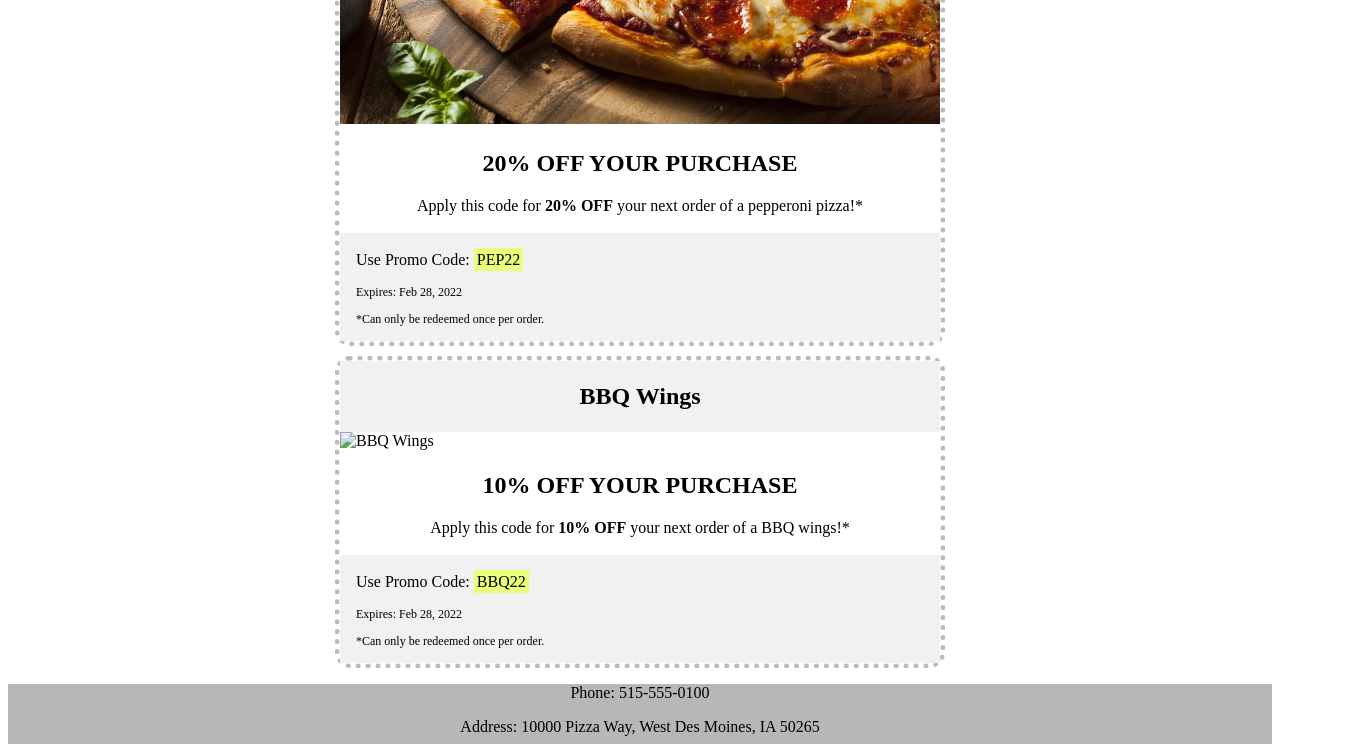
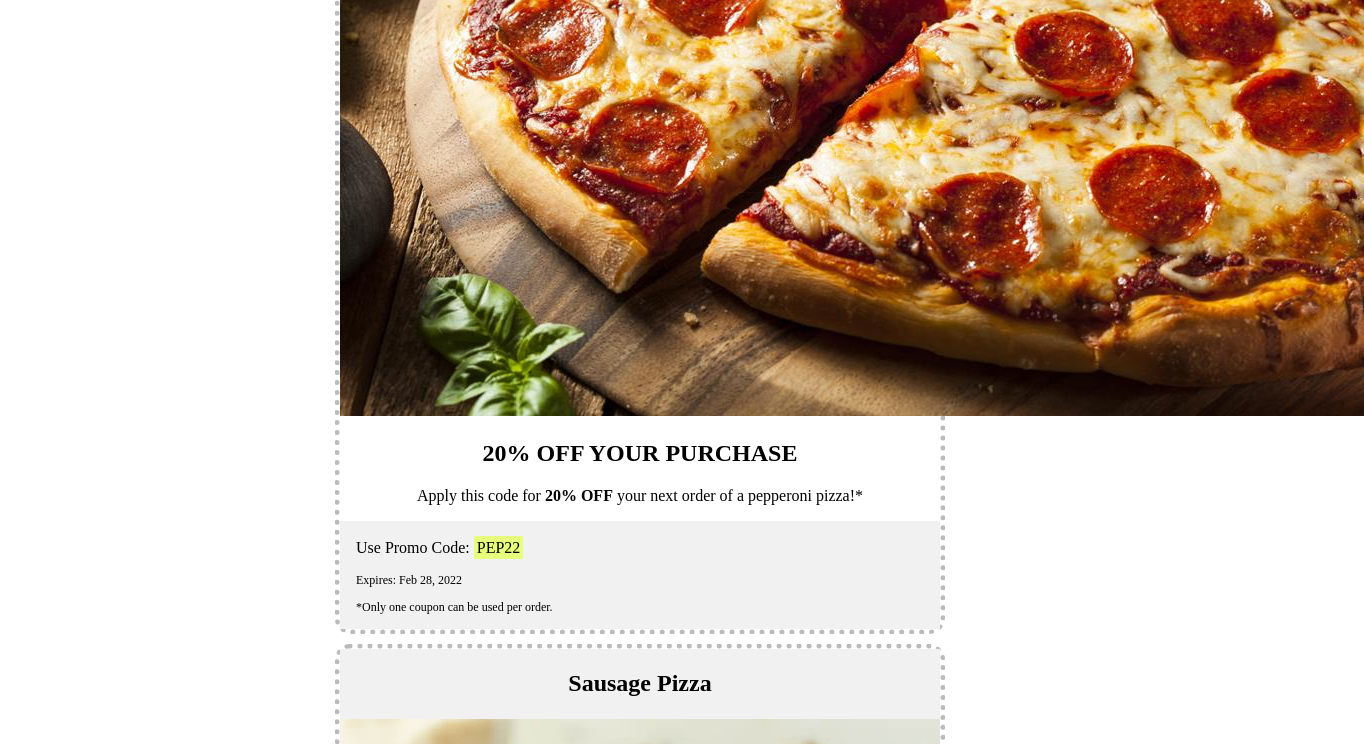
Before and after one commit to qclopreato/Pizza-Website, a plain HTML site: page Pizza/specials.html in a window 1280 px wide. Shown: the part 500-1244 px from the top of the page, 1364 px wide, since content can reach past the window. Drawn offline with Linux system fonts and the light colour scheme.

Commit message:
Update specials.html

```diff
--- a/Pizza/specials.html
+++ b/Pizza/specials.html
@@ -26,30 +26,30 @@
             <div class="container">
               <h2 class="coupontitle">Pepperoni Pizza</h2>
             </div>
-            <img src="pix/pep-pizza.jpg" alt="Pepperoni Pizza" style="width:100%;">
-            <div class="container" style="background-color:white">
+            <img class="pep__coupon--img"src="pix/pep-pizza.jpg" alt="Pepperoni Pizza">
+            <div class="container__white">
               <h2 class="couponabout"><strong>20% OFF YOUR PURCHASE</strong></h2>
               <p class="couponabout">Apply this code for <strong>20% OFF</strong> your next order of a pepperoni pizza!*</p>
             </div>
             <div class="container">
               <p>Use Promo Code: <span class="promo">PEP22</span></p>
               <p class="expire">Expires: Feb 28, 2022</p>
-              <p class="expire">*Can only be redeemed once per order.</p>
+              <p class="expire">*Only one coupon can be used per order.</p>
             </div>
           </div>
         <div class="coupon">
             <div class="container">
-              <h2 class="coupontitle">BBQ Wings</h2>
+              <h2 class="coupontitle">Sausage Pizza</h2>
             </div>
-            <img src="pix/bbq-wings.jpg" alt="BBQ Wings" style="width:100%;">
-            <div class="container" style="background-color:white">
-              <h2 class="couponabout"><strong>10% OFF YOUR PURCHASE</strong></h2>
-              <p class="couponabout">Apply this code for <strong>10% OFF</strong> your next order of a BBQ wings!*</p>
+            <img class="sau__coupon--img" src="pix/sau-pizza.jpg" alt="Sausage Pizza" style="width:100%;">
+            <div class="container__white">
+              <h2 class="couponabout"><strong>20% OFF YOUR PURCHASE</strong></h2>
+              <p class="couponabout">Apply this code for <strong>20% OFF</strong> your next order of a sausage pizza!*</p>
             </div>
             <div class="container">
-              <p>Use Promo Code: <span class="promo">BBQ22</span></p>
+              <p>Use Promo Code: <span class="promo">SAU22</span></p>
               <p class="expire">Expires: Feb 28, 2022</p>
-              <p class="expire">*Can only be redeemed once per order.</p>
+              <p class="expire">*Only one coupon can be used per order.</p>
             </div>
           </div>
     </main>
```
